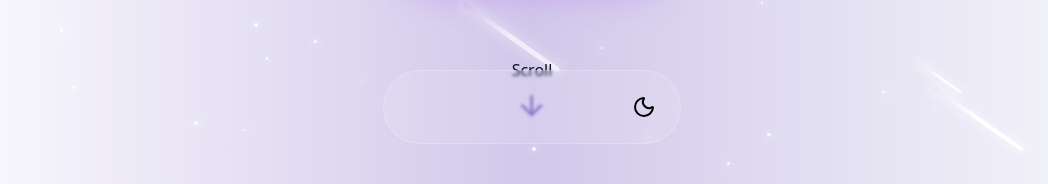
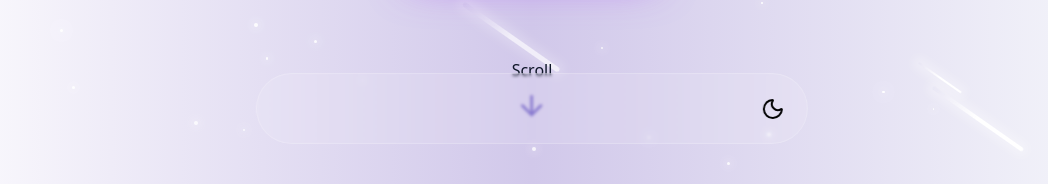
Before and after one commit to LucaTegano/portfolio, a React (Vite) app: page / in a window 1280 px wide. Shown: the part 616-800 px from the top of the page, without its empty margins (108-1156 px from the left). Built offline with nearby package versions, Linux system fonts and the light colour scheme; the HTML template or start-up script is replaced by a standard one.

Commit message:
fixed pt2

```diff
--- a/src/components/FloatingNav.css
+++ b/src/components/FloatingNav.css
@@ -14,7 +14,7 @@
 .nav-content {
   display: flex;
   align-items: center;
-  gap: 1rem;
+  gap: 1.5rem;
 }
 
 .nav-item {
@@ -22,7 +22,7 @@
   display: flex;
   align-items: center;
   justify-content: center;
-  padding: 0.5rem;
+  padding: 1.4rem;
   border-radius: 9999px;
   cursor: pointer;
   transition: all 0.3s ease;
@@ -41,7 +41,7 @@
 }
 
 .nav-item:hover .icon-container {
-  transform: scale(1.1);
+  transform: scale(1.0);
 }
 
 .nav-item::before {
@@ -60,7 +60,7 @@
 
 .nav-item:hover::before {
   opacity: 1;
-  transform: scale(1.2);
+  transform: scale(1.1);
 }
 
 .tooltip {
--- a/src/components/FloatingNav.jsx
+++ b/src/components/FloatingNav.jsx
@@ -10,6 +10,7 @@ const navItems = [
   { icon: <i className="bi bi-envelope-fill"></i>, href: "#contact", label: "Contact" },
   { icon: <i class="bi bi-github"></i>, href: "#contact", label: "Contact" },
   { icon: <i class="bi bi-linkedin"></i>, href: "#contact", label: "Contact" },
+  { icon:  <ThemeToggle />},
 ];
 
 const FloatingNav = () => {
@@ -27,19 +28,9 @@ const FloatingNav = () => {
             onMouseLeave={() => setActiveIndex(null)}
           >
             <div className="icon-container">{item.icon}</div>
-            <span className="tooltip">{item.label}</span>
+            {item.label && <span className="tooltip">{item.label}</span>}
           </a>
         ))}
-        <div
-          className={`nav-item ${activeIndex === navItems.length ? "active" : ""}`}
-          onMouseEnter={() => setActiveIndex(navItems.length)}
-          onMouseLeave={() => setActiveIndex(null)}
-        >
-          <div className="icon-container">
-            <ThemeToggle />
-          </div>
-          <span className="tooltip">Theme</span>
-        </div>
         {/*
         <a
           href="https://github.com/your-repo" // Replace with your GitHub repo
--- a/src/components/ThemeToggle.jsx
+++ b/src/components/ThemeToggle.jsx
@@ -39,15 +39,12 @@ export const ThemeToggle = () => {
     <button
       onClick={toggleTheme}
       className={cn(
-        "group rounded-full", // Added a little padding to the button itself
-        "focus:outline-none focus-visible:ring-2 focus-visible:ring-ring focus-visible:ring-offset-2 cursor-pointer" // Improved focus state for accessibility
       )}
       aria-label="Toggle theme"
     >
       {/* 2. Wrap the icons in a div that will be our colored background */}
       <div
         className={cn(
-          "rounded-3xl p-4 transition-colors duration-300"
         )}
       >
         {isDarkMode ? (
```
